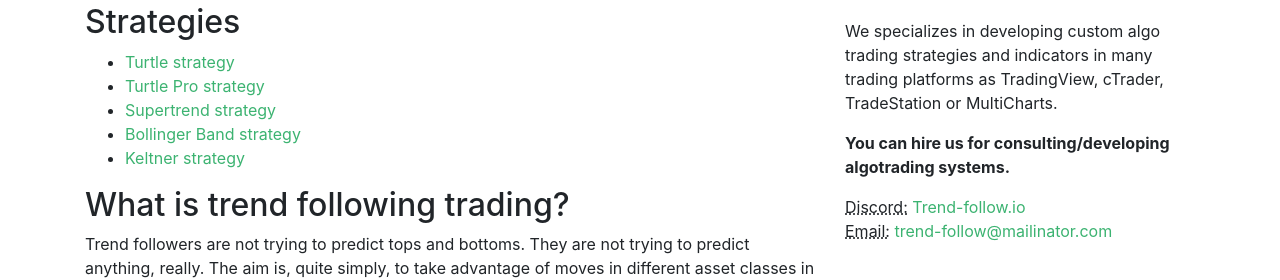
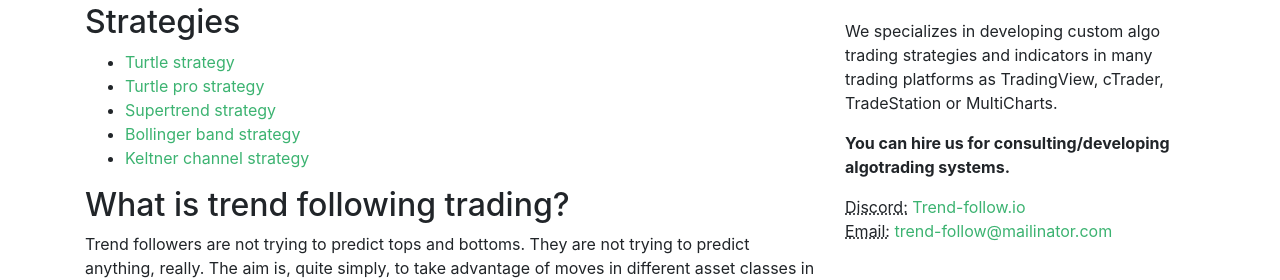
Before and after one commit to GeorgeFreelanceDeveloper/trend-follow.io, a Jekyll site: the page built from docs/_pages/strategies/strategies.md, in a window 1280 px wide and 900 px high, scrolled down 396 px. Shown: the part 184-464 px from the top of the window. Built offline with Jekyll 4.4.1, drawn with Linux system fonts in a browser that asks for light colours.

```diff
--- a/docs/_pages/strategies/strategies.md
+++ b/docs/_pages/strategies/strategies.md
@@ -10,10 +10,10 @@
 
 ## Strategies
 * [Turtle strategy](/strategies/pages/turtle-strategy/)
-* [Turtle Pro strategy](/strategies/pages/turtle-strategy-pro/)
+* [Turtle pro strategy](/strategies/pages/turtle-strategy-pro/)
 * [Supertrend strategy](/strategies/pages/supertrend-strategy/)
-* [Bollinger Band strategy](/strategies/pages/bollinger-band-strategy/)
-* [Keltner strategy](/strategies/pages/keltner-channel-strategy/)
+* [Bollinger band strategy](/strategies/pages/bollinger-band-strategy/)
+* [Keltner channel strategy](/strategies/pages/keltner-channel-strategy/)
 
 ## What is trend following trading?
 Trend followers are not trying to predict tops and bottoms. They are not trying to predict anything, really. The aim is, quite simply, to take advantage of moves in different asset classes in the anticipation that some of the positions go their way big time. There is zero forecasting involved.
```
Also changed, not shown: docs/_pages/strategies/pages/bollinger-band-strategy.md (+1 -1 lines), docs/_pages/strategies/pages/keltner-channel-strategy.md (+1 -1 lines).
